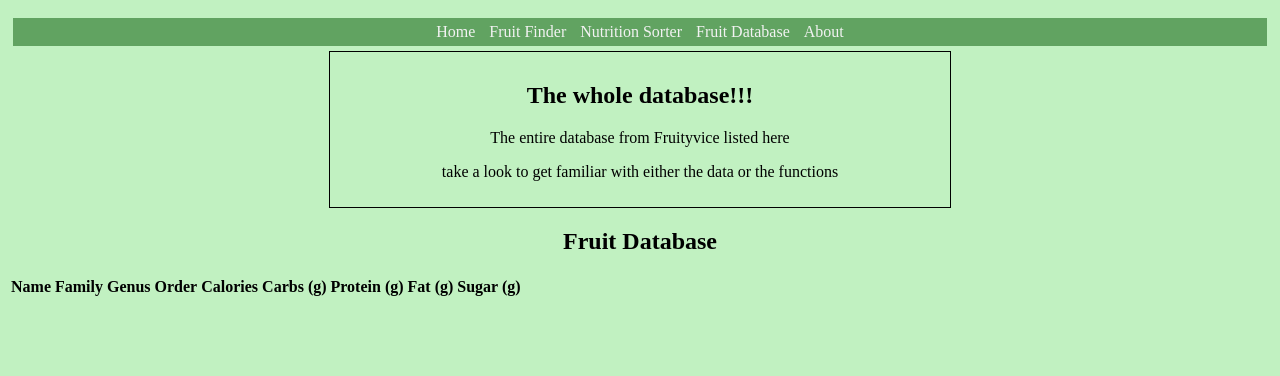
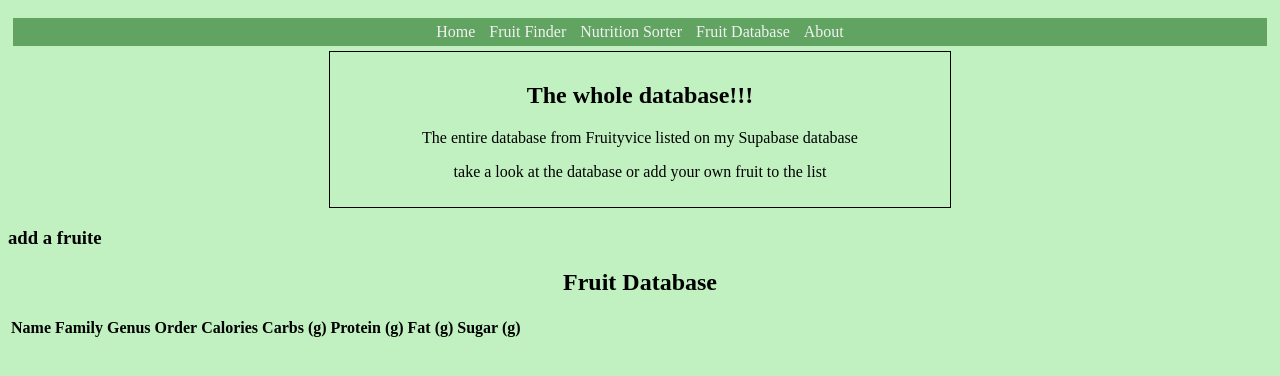
Before and after one commit to blarba/Fruit-Nutrition-Finder, a website: page public/inst377_final_database.html in a window 1280 px wide. Shown: the part 48-424 px from the top of the page. Drawn offline with Linux system fonts and the light colour scheme; no server answers.

Commit message:
Update inst377_final_database.html

```diff
--- a/public/inst377_final_database.html
+++ b/public/inst377_final_database.html
@@ -20,9 +20,24 @@
 
         <div class = "main">
             <h2>The whole database!!!</h2>
-            <p>The entire database from Fruityvice listed here</p>
-            <p>take a look to get familiar with either the data or the functions</p>
+            <p>The entire database from Fruityvice listed on my Supabase database</p>
+            <p>take a look at the database or add your own fruit to the list</p>
         </div>
+
+        <h3>add a fruite</h3>
+<!--         <form onsubmit="createFruit(); return false">
+            <label for="name">Fruit name:</label>
+            <input type="text" id="name">
+            <br>
+            <label for="name">Fruit name:</label>
+            <input type="text" id="name">
+            <br>
+            <label for="name">Fruit name:</label>
+            <input type="text" id="name">
+            <br>
+
+            <input type="submit" name="add fruit">
+        </form>     -->
 
         <div class = "database">
             <h2>Fruit Database</h2>
```
